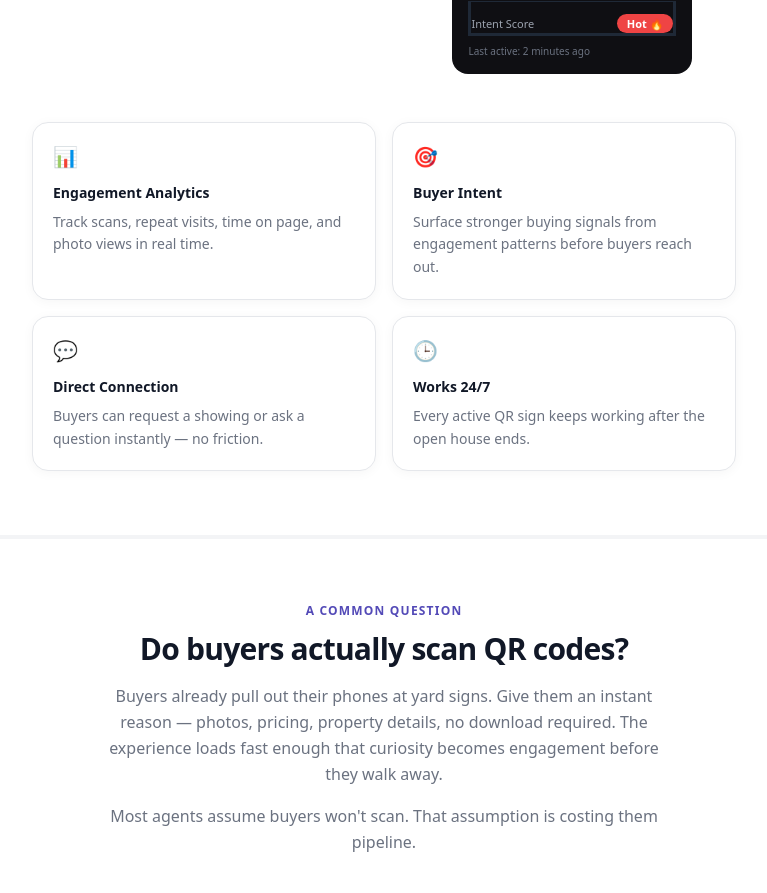
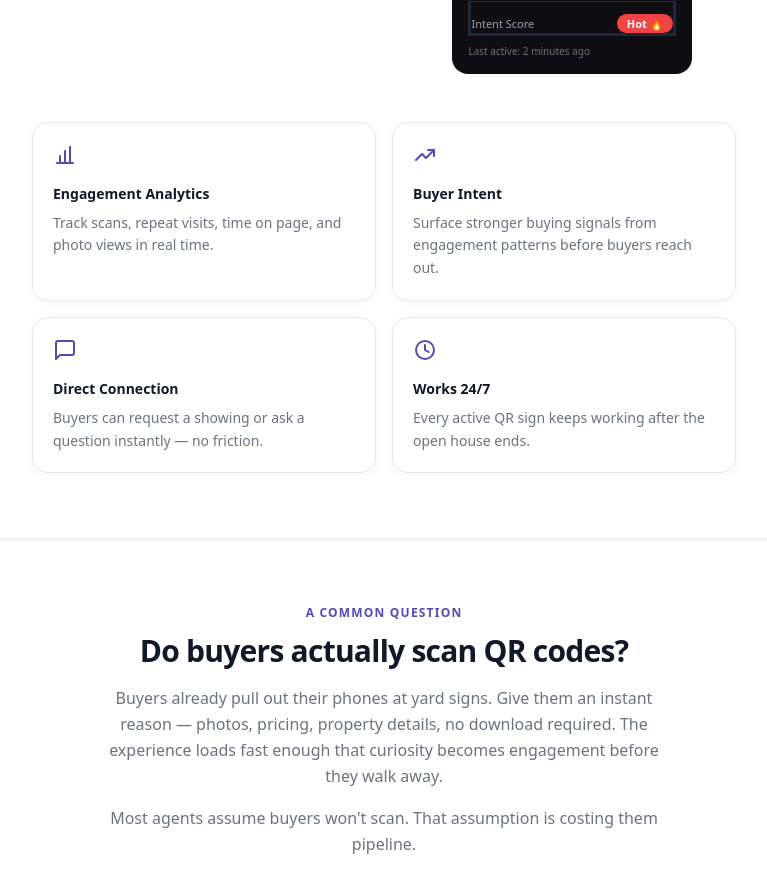
Before and after one commit to daze2991-del/theQRealtor, a Next.js app: page / in a window 1280 px wide. Shown: the part 3504-4397 px from the top of the page, without its empty margins (256-1023 px from the left). Built offline with nearby package versions, Linux system fonts and the light colour scheme.

Commit message:
Replace emoji icons with clean SVG icons in feature cards

```diff
--- a/app/(marketing)/page.tsx
+++ b/app/(marketing)/page.tsx
@@ -555,22 +555,43 @@ function AnalyticsCard() {
 function BuyerExperience() {
   const featureCards = [
     {
-      icon: '📊',
+      icon: (
+        <svg width="24" height="24" viewBox="0 0 24 24" fill="none" stroke="#534AB7" strokeWidth="2" strokeLinecap="round" strokeLinejoin="round">
+          <line x1="4" y1="20" x2="20" y2="20" />
+          <line x1="7" y1="20" x2="7" y2="13" />
+          <line x1="12" y1="20" x2="12" y2="8" />
+          <line x1="17" y1="20" x2="17" y2="4" />
+        </svg>
+      ),
       title: 'Engagement Analytics',
       body: 'Track scans, repeat visits, time on page, and photo views in real time.',
     },
     {
-      icon: '🎯',
+      icon: (
+        <svg width="24" height="24" viewBox="0 0 24 24" fill="none" stroke="#534AB7" strokeWidth="2" strokeLinecap="round" strokeLinejoin="round">
+          <polyline points="3 17 9 11 13 15 21 7" />
+          <polyline points="15 7 21 7 21 13" />
+        </svg>
+      ),
       title: 'Buyer Intent',
       body: 'Surface stronger buying signals from engagement patterns before buyers reach out.',
     },
     {
-      icon: '💬',
+      icon: (
+        <svg width="24" height="24" viewBox="0 0 24 24" fill="none" stroke="#534AB7" strokeWidth="2" strokeLinecap="round" strokeLinejoin="round">
+          <path d="M21 15a2 2 0 0 1-2 2H7l-4 4V5a2 2 0 0 1 2-2h14a2 2 0 0 1 2 2z" />
+        </svg>
+      ),
       title: 'Direct Connection',
       body: 'Buyers can request a showing or ask a question instantly — no friction.',
     },
     {
-      icon: '🕒',
+      icon: (
+        <svg width="24" height="24" viewBox="0 0 24 24" fill="none" stroke="#534AB7" strokeWidth="2" strokeLinecap="round" strokeLinejoin="round">
+          <circle cx="12" cy="12" r="9" />
+          <polyline points="12 7 12 12 15.5 14" />
+        </svg>
+      ),
       title: 'Works 24/7',
       body: 'Every active QR sign keeps working after the open house ends.',
     },
@@ -614,7 +635,7 @@ function BuyerExperience() {
               className="bg-white border border-solid border-[#E5E7EB]"
               style={{ borderRadius: 16, padding: 20, boxShadow: '0 2px 12px rgba(0,0,0,0.04)' }}
             >
-              <div className="text-xl mb-3" role="img" aria-label={card.title}>{card.icon}</div>
+              <div className="mb-3">{card.icon}</div>
               <div className="text-sm font-semibold text-gray-900 mb-2">{card.title}</div>
               <p className="text-sm text-gray-500 leading-relaxed">{card.body}</p>
             </div>
```
